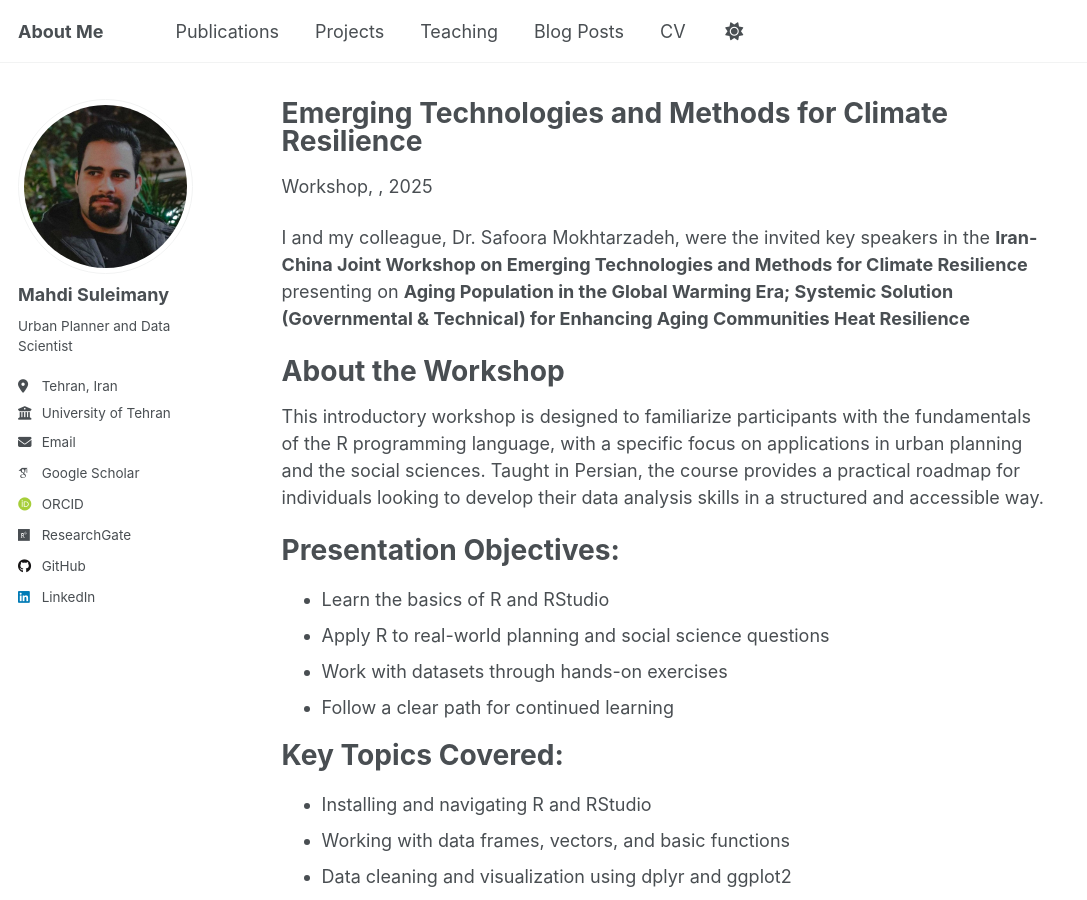
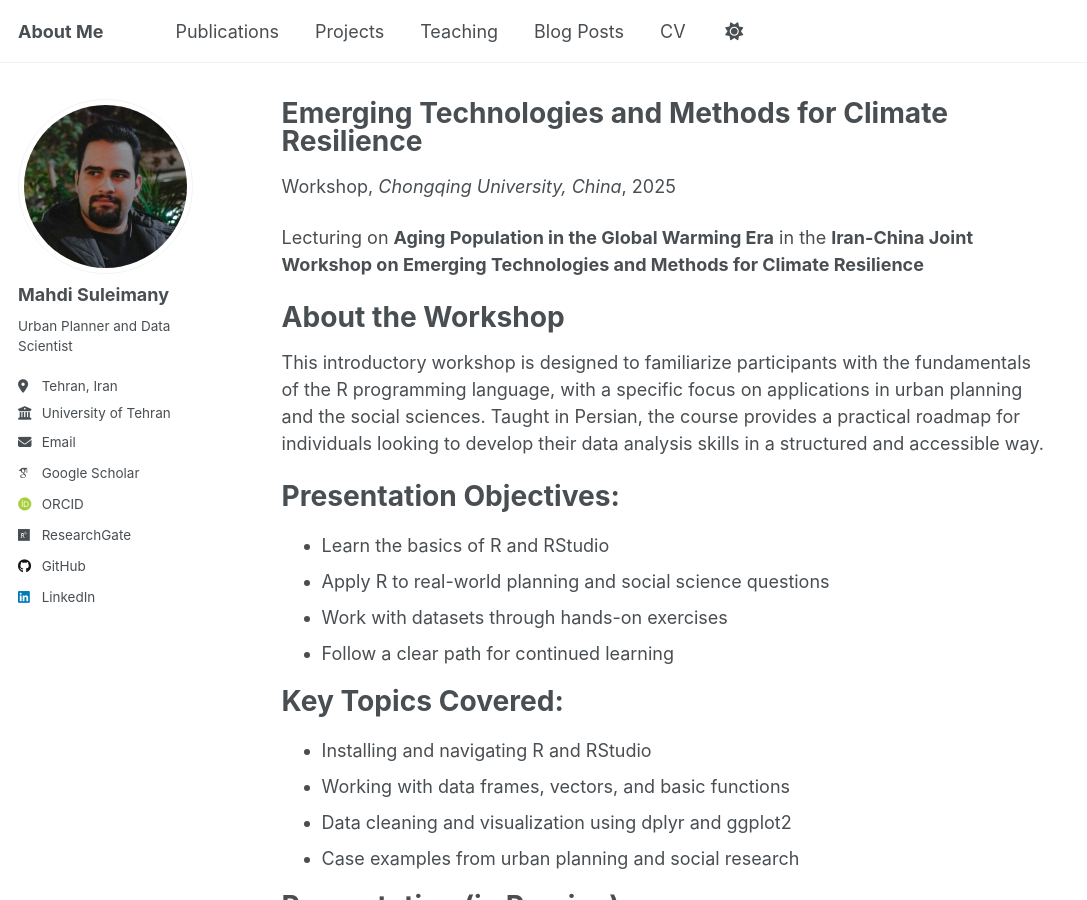
Before and after one commit to mo-soleimani/mo-soleimani.github.io, a Jekyll site: the page built from _teaching/2025-ICERS.md, in a window 1280 px wide and 900 px high. Shown: the whole window, without its empty margins (0-1087 px from the left). Built offline with Jekyll 4.4.1, drawn with Linux system fonts in a browser that asks for light colours; some web fonts are replaced.

Commit message:
Update 2025-ICERS.md

```diff
--- a/_teaching/2025-ICERS.md
+++ b/_teaching/2025-ICERS.md
@@ -3,12 +3,12 @@ title: "Emerging Technologies and Methods for Climate Resilience"
 collection: teaching
 type: "Workshop"
 permalink: /teaching/2025-ICERS
-venue: ""
+venue: "Chongqing University, China"
 date: 2025-6-01
-location: "Tehran, Iran; & Chongqing, China"
+location: "Tehran, Iran; and Chongqing, China"
 ---
 
-I and my colleague, Dr. Safoora Mokhtarzadeh, were the invited key speakers in the **Iran-China Joint Workshop on Emerging Technologies and Methods for Climate Resilience** presenting on **Aging Population in the Global Warming Era; Systemic Solution (Governmental & Technical) for Enhancing Aging Communities Heat Resilience**
+Lecturing on **Aging Population in the Global Warming Era** in the **Iran-China Joint Workshop on Emerging Technologies and Methods for Climate Resilience**
 
 About the Workshop
 ======
```
